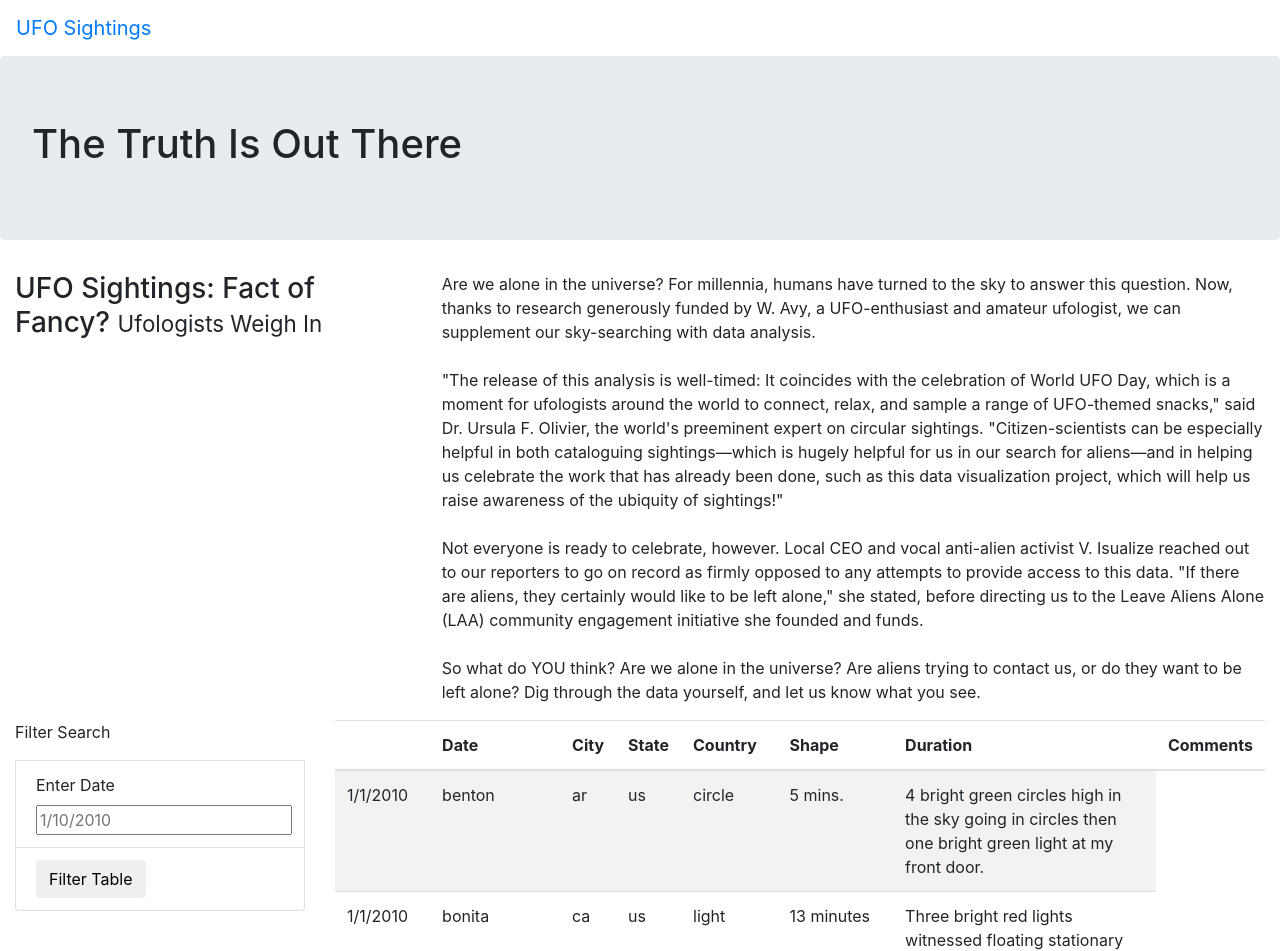
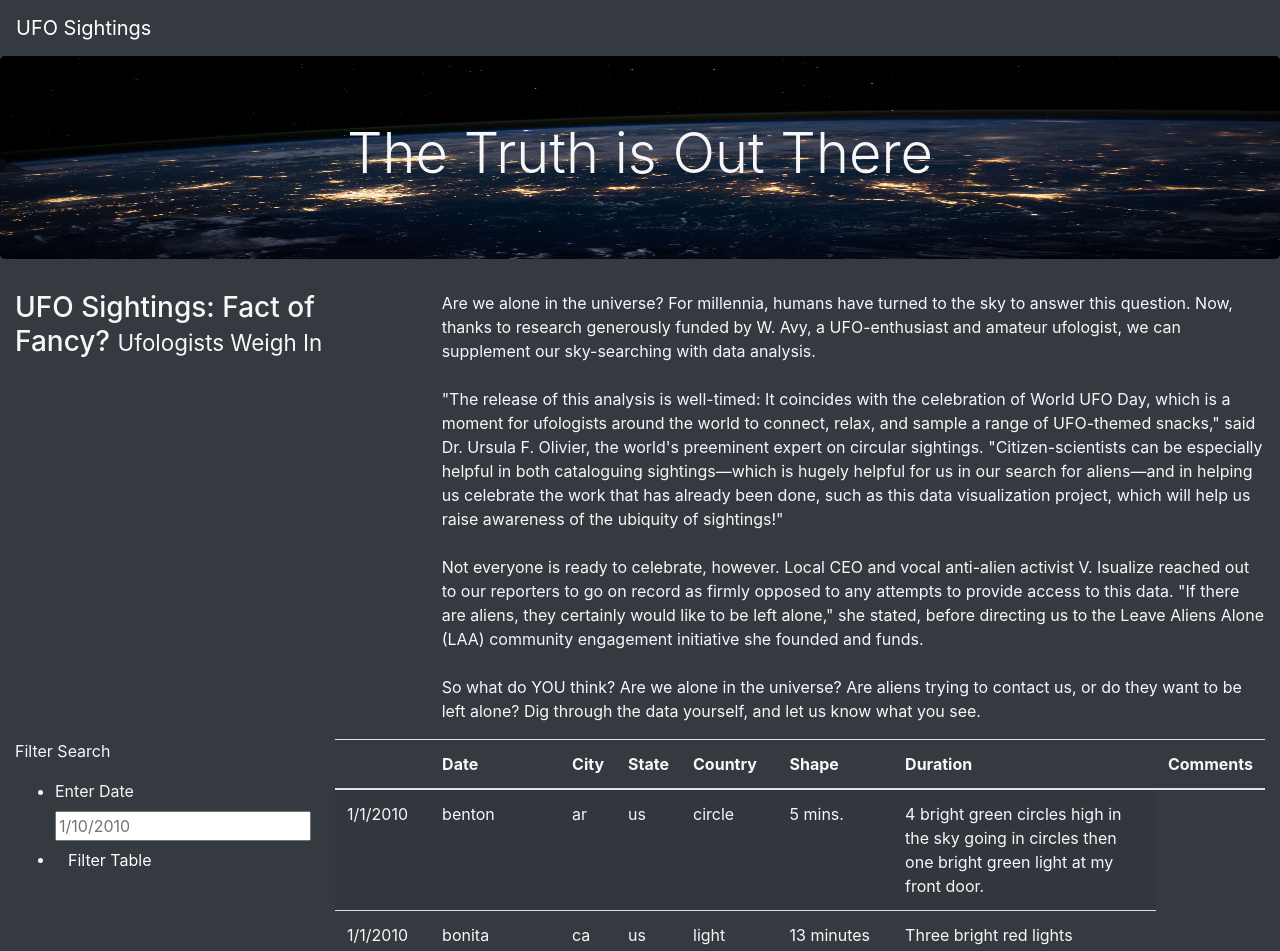
Before and after one commit to D1am0ndDude/UFOs, a plain HTML site: page index.html in a window 1280 px wide. Shown: the top 951 px of the page. Drawn offline with nearby package versions, Linux system fonts and the light colour scheme.

Commit message:
Add files via upload

```diff
--- a/index.html
+++ b/index.html
@@ -13,16 +13,16 @@
     />
     <link rel="stylesheet" href="static/css/style.css">
 </head>
-<body>
+<body class="bg-dark">
 
     <div class="wrapper">
-        <nav class="navbar navbar-expand-lg">
+        <nav class="navbar navbar-dark bg-dark navbar-expand-lg">
             <a class="navbar-brand" href="index.html">UFO Sightings</a>
         </nav>
     </div>
 
     <div class="jumbotron">
-        <h1>The Truth Is Out There</h1>
+        <h1 class="display-4">The Truth is Out There</h1>
     </div>
 
       <div class="container-fluid">
@@ -43,19 +43,20 @@
       <div class="container-fluid">
         <div class="row">
           <div class="col-md-3">
-            <form>
+            <form class="bg-dark">
                 <p>Filter Search</p>
-              </form>
-              <ul class="list-group">
-
-            </ul>
-            <li class="list-group-item">
+                <ul class="bg-dark">
+                  <li class="bg-dark" style="font-family: inherit; font-size: 1rem;">
                     <label for="date">Enter Date</label>
                     <input type="text" placeholder="1/10/2010" id="datetime" />
                   </li>
-            <li class="list-group-item">
-                <button id="filter-btn" type="button" class="btn btn-default">Filter Table</button>
+                  <li class="bg-dark" style="font-family: inherit; font-size: 1rem;">
+                     <button id="filter-btn" type="button" class="btn btn-dark">
+                       Filter Table
+                     </button>
                   </li>
+                </ul>
+               </form>
           </div>
           <div class="col-md-9">
             <table class="table table-striped">
--- a/static/css/style.css
+++ b/static/css/style.css
@@ -0,0 +1,10 @@
+body {
+
+    color: #f7f7f7;
+  }
+
+  .jumbotron {
+    background-image: url("../Images/nasa.jpg");
+    background-size: 100% 100%;
+    text-align: center;
+  }
```
Also changed, not shown: static/Images/nasa.jpg (added). Lines whose indentation alone changed are shown as unchanged.
